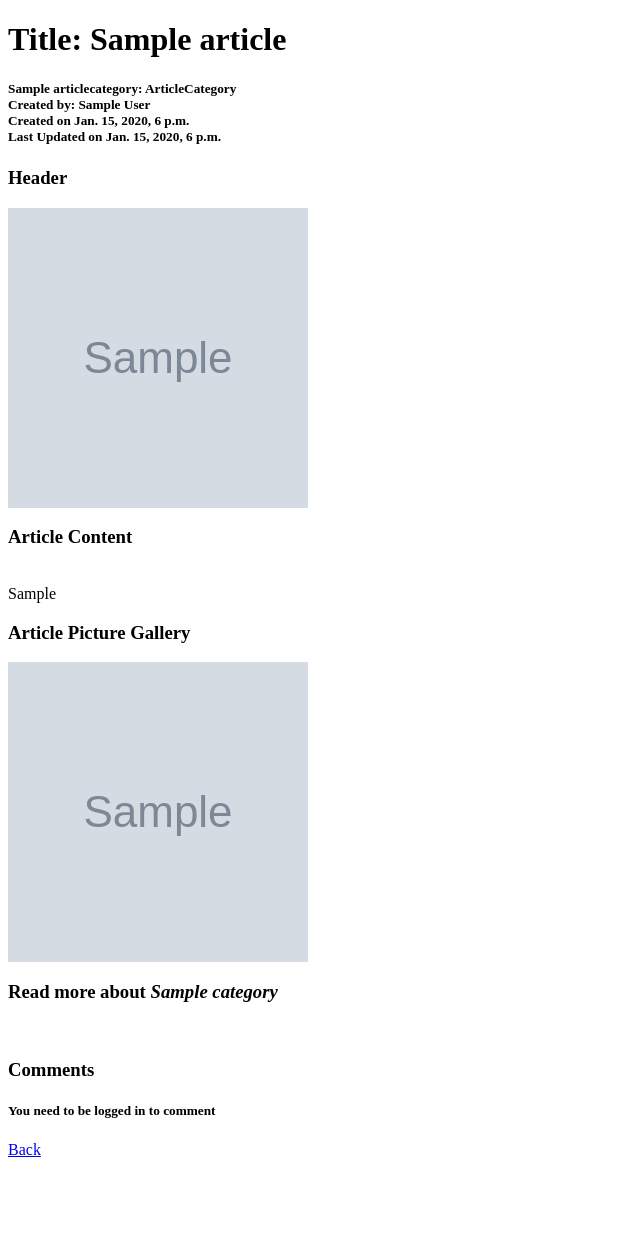
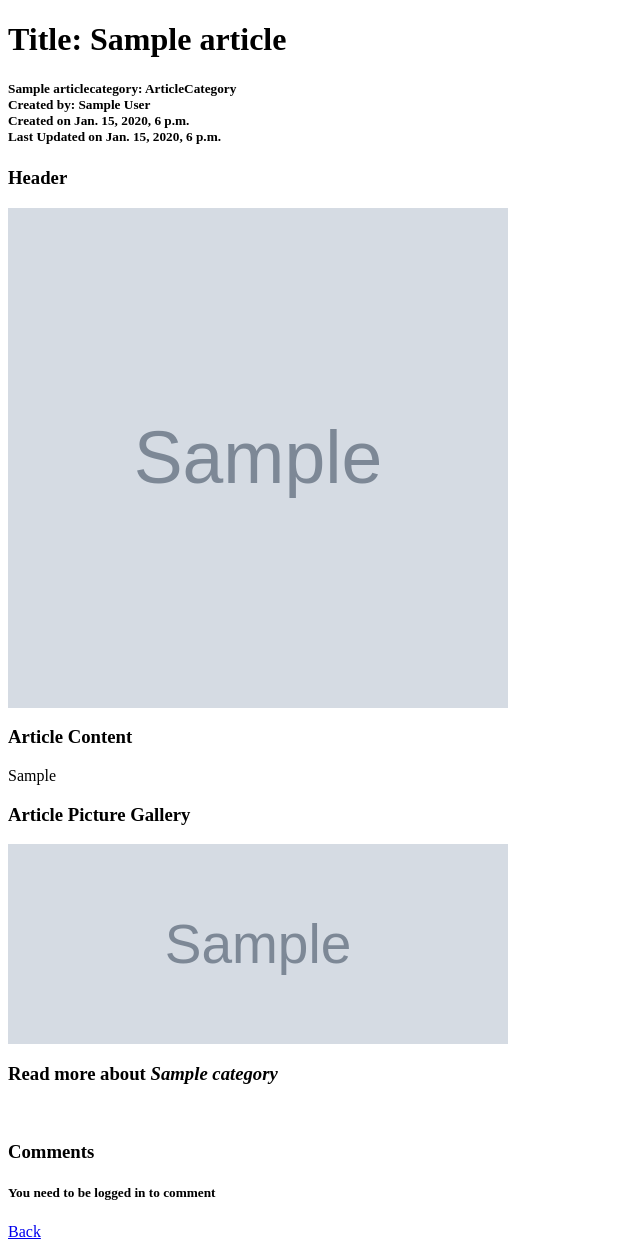
Before and after one commit to EimerTulio/hobbysite-FG-16, a Django app: template hobbysite/wiki/templates/wiki_detail.html in a window 1280 px wide. Shown: the part 55-1304 px from the top of the page, without its empty margins (0-640 px from the left). Before the commit the page ends 1212 px from the top, so only its background shows below. Run offline with Django 5.2, Linux system fonts and the light colour scheme; tables that the repository leaves empty hold one stand-in row (values such as "Sample post"); the template is opened without the code that fills it: values that come from a table or form of the project are taken from there, most other values are stand-ins (such as "Sample title", 1, 10 or a date in 2020); grey boxes marked "Sample" are stand-in pictures.

```diff
--- a/hobbysite/wiki/templates/wiki_detail.html
+++ b/hobbysite/wiki/templates/wiki_detail.html
@@ -24,18 +24,18 @@
 
     <h3> Header </h3>
     {% if article.header_image %}
-        <img src="{{ article.header_image.url }}" alt="Image" style="width: 300px; height: 300px;">
+        <img src="{{ article.header_image.url }}" alt="Image" style="width: 500px; height: 500px;">
     {% else %}
         <h5> No header image uploaded </h5>
     {% endif %}
 
     <h3> Article Content </h3>
-    <br> {{ article.entry }} <br>
+    {{ article.entry }} <br>
 
     <h3> Article Picture Gallery </h3>
     {% if article.images.all %}
         {% for picture in article.images.all %}
-            <img src="{{ picture.image.url }}" alt="Image" style="width: 300px; height: 300px;">
+            <img src="{{ picture.image.url }}" alt="Image" style="width: 500px; height: 200px;">
         {% endfor %}
     {% else %}
         <h5> No pictures uploaded </h5>
```
Also changed, not shown: hobbysite/wiki/templates/wiki_list.html (+6 -6 lines), 1 other file.
